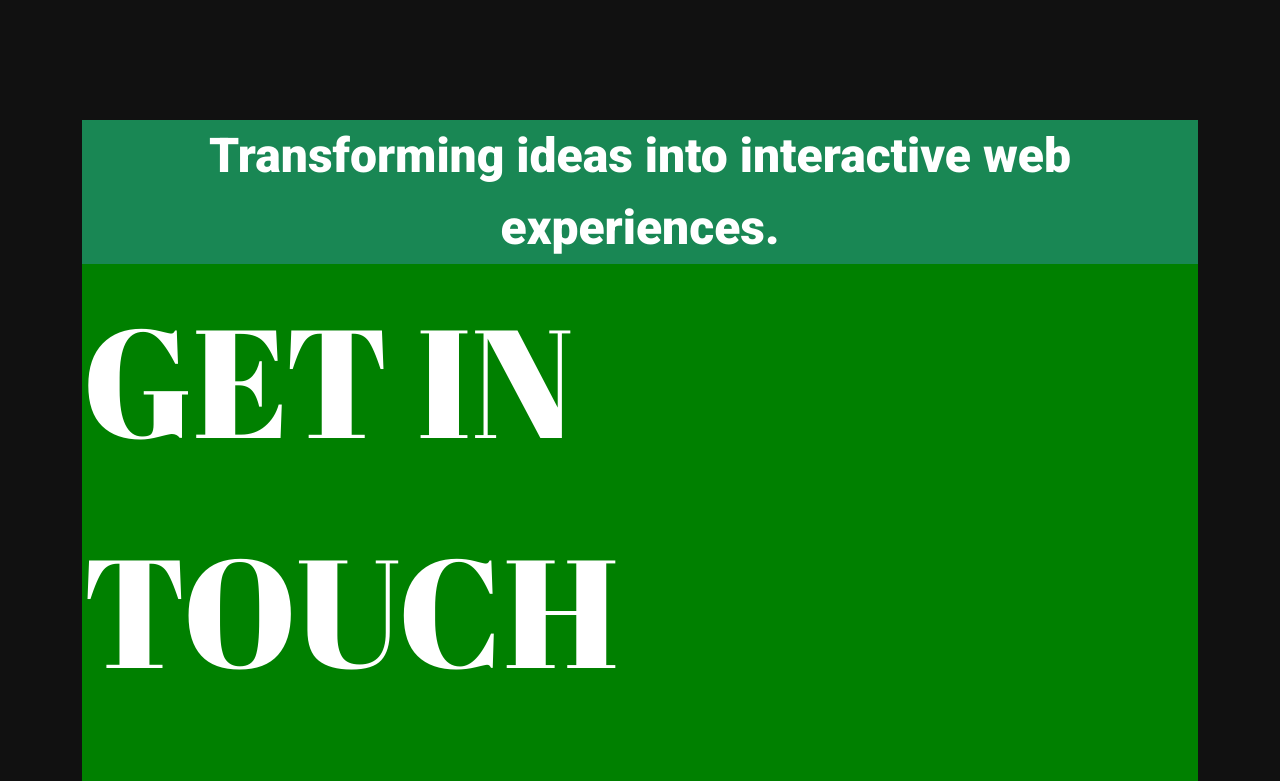
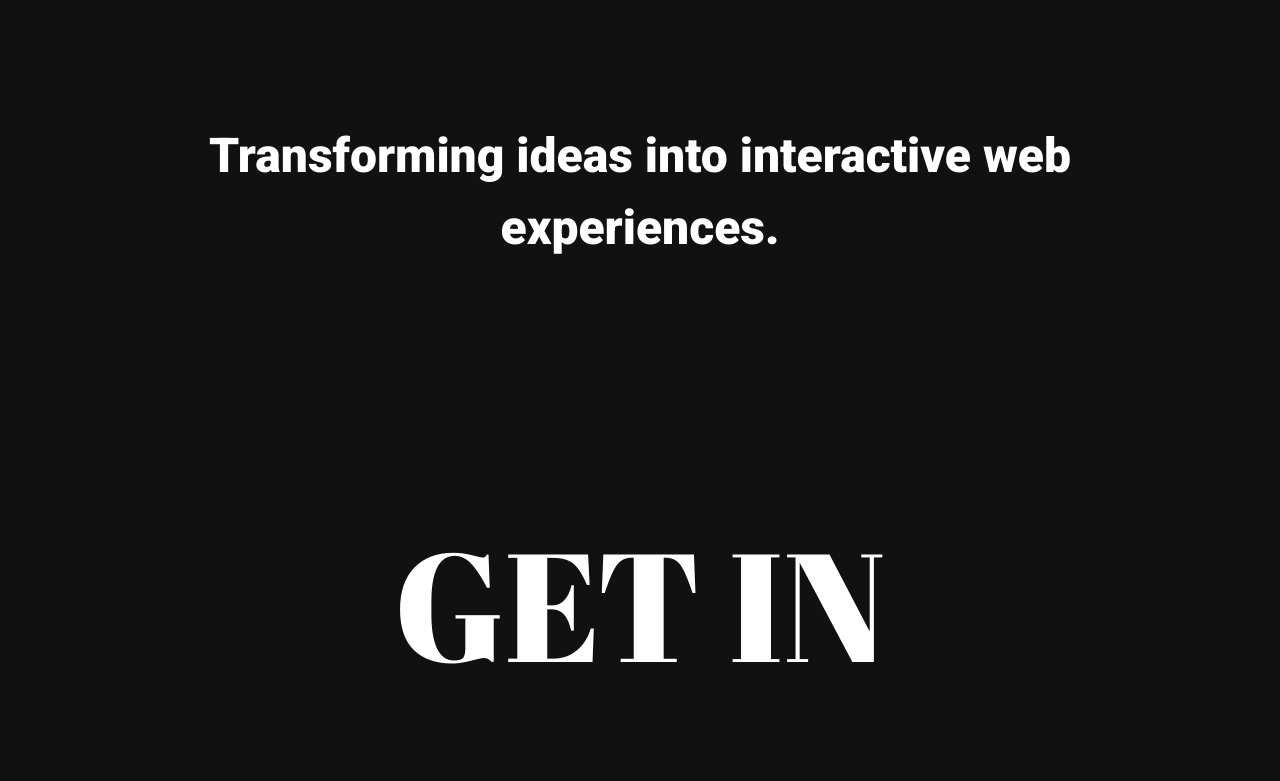
Before and after one commit to GauravShreenet/portfoliomain, a React (Create React App) app: page / in a window 1280 px wide. Shown: the part 680-1461 px from the top of the page. Built offline with nearby package versions, Linux system fonts and the light colour scheme.

Commit message:
made some changes

```diff
--- a/src/App.css
+++ b/src/App.css
@@ -57,6 +57,8 @@ body {
 .contact {
     font-size: 12vw;
     font-family: 'Abril Fatface', serif;
+    display: flex;
+    justify-content: center;
 }
 
 .form-control {
--- a/src/Pages/Home.js
+++ b/src/Pages/Home.js
@@ -12,11 +12,11 @@ export const Home = () => {
 
     const opacity = useTransform(scrollYProgress, [0, 0.5], [1, 0]);
     // const opacity1 = useTransform(scrollYProgress, [1, 0.5], [0, 1]);
-    const scale = useTransform(scrollYProgress, [0, 0.5], [1, 0.8]);
+    const scale = useTransform(scrollYProgress, [0, 2], [1, 0.2]);
 
     return (
         <div className="container-md position-relative" id='home'>
-            <motion.div ref={targetRef} className="row position-fixed" style={{ opacity, scale, top: '10%'}}>
+            <motion.div ref={targetRef} className="row position-fixed" style={{ opacity, scale, top: '10%' }}>
                 <div className="col-md d-flex align-items-center">
                     <div className='m-5'>
                         Hi I'm <span className='fs-1 fw-bold'>Gaurav Shreenet</span><br />
@@ -32,13 +32,14 @@ export const Home = () => {
                 </div>
             </motion.div>
 
-            <div style={{ marginTop: '100vh', background: 'green' }}>
-                <div style={{ height: '150vh', width: '100%' }}>
+            <div style={{ marginTop: '100vh'}}>
+                <div style={{ height: '100vh', width: '100%' }}>
                     <div className="overflow-hidden" style={{ position: 'sticky', top: '40vh' }}>
-                        <div className="text-center bg-success" style={{ fontSize: '3rem', fontWeight: 'bold', fontFamily: 'Roboto, sans-serif' }}>
+                        <div className="text-center" style={{ fontSize: '3rem', fontWeight: 'bold', fontFamily: 'Roboto, sans-serif' }}>
                             Transforming ideas into interactive web experiences.
                         </div>
-                        <div>
+                    </div>
+                    <div style={{marginTop: '28vh', overflow: 'hidden', position: 'sticky', top: '40vh', background: 'var(--body-bg)'}}>
                             <div className='contact'>
                                 GET IN
                             </div>
@@ -48,15 +49,14 @@ export const Home = () => {
                         </div>
                 </div>
             </div>
-            </div>
 
             <div className="row mt-5" id="contact">
-                <div className="col d-flex justify-content-center" style={{ marginTop: '100vh' }}>
+                <div className="col d-flex justify-content-center" >
 
 
                 </div>
                 <div className="z-2">
-                    <form className='d-flex justify-content-center' style={{marginTop: '25vh'}}>
+                    <form className='d-flex justify-content-center' style={{ marginTop: '25vh' }}>
                         <div className='w-75'>
                             <div className="mb-3 mt-5">
                                 <input type="text" className='form-control fs-3 bg-transparent text-white rounded-bottom-0' placeholder='Your Name' id='name' />
```
Also changed, not shown: src/component/NavMenu.js (+9 -9 lines). Lines whose indentation alone changed are shown as unchanged.
